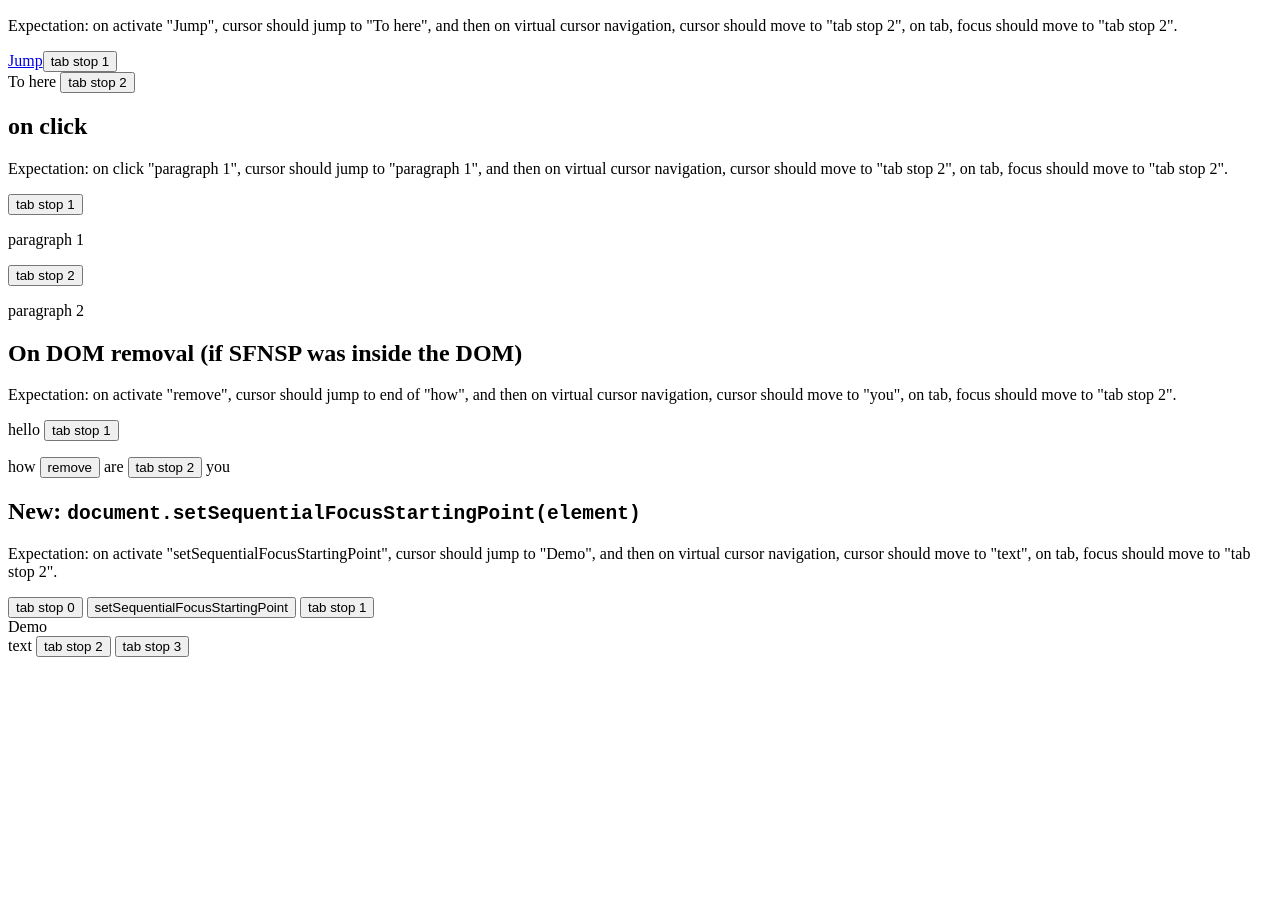
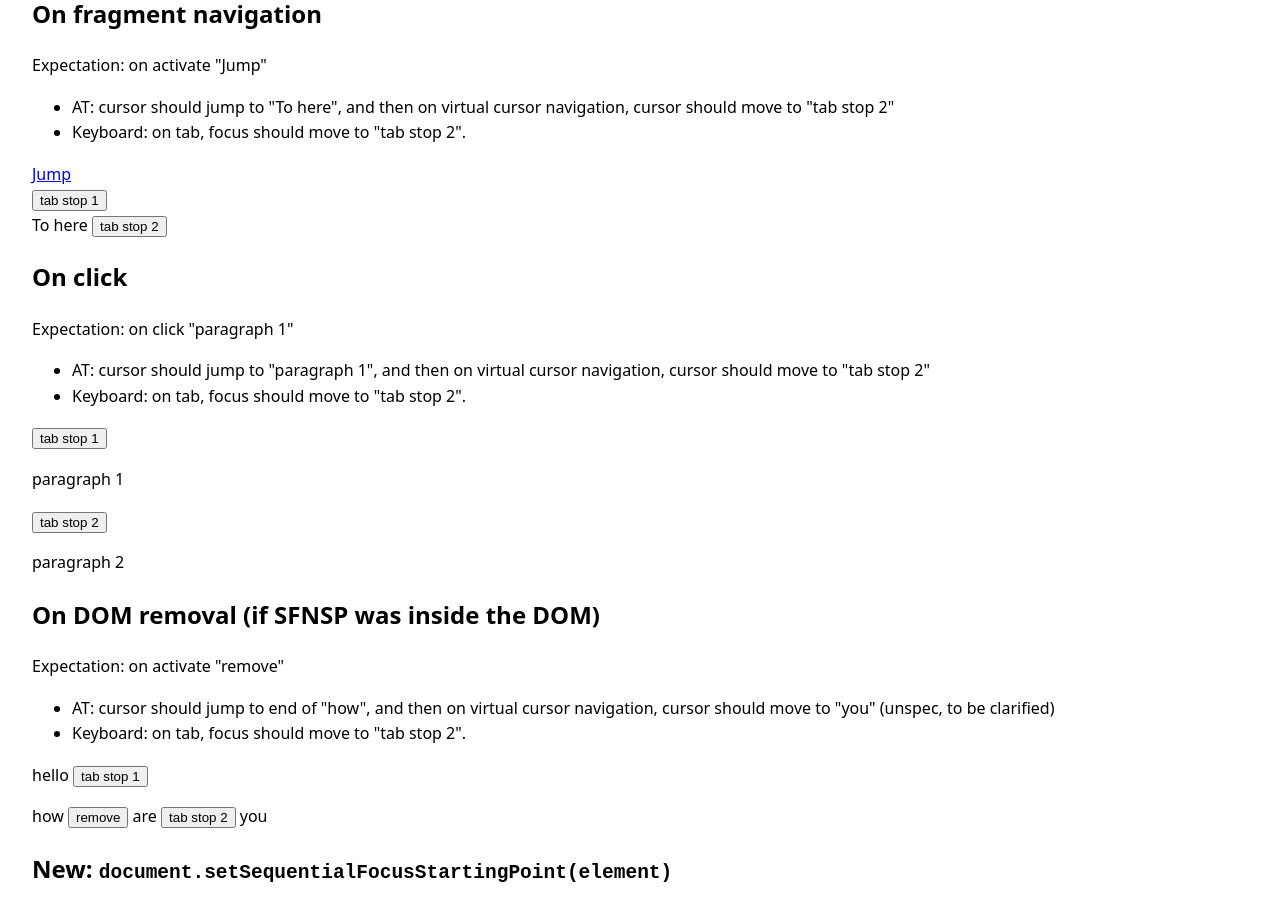
Before and after one commit to muan/sfnsp, a plain HTML site: page index.html in a window 1280 px wide. Shown: the part 110-1016 px from the top of the page. Before the commit the page ends 800 px from the top, so only its background shows below. Drawn offline with Linux system fonts and the light colour scheme.

Commit message:
General improvements

```diff
--- a/index.html
+++ b/index.html
@@ -4,22 +4,44 @@
   <meta charset="UTF-8">
   <meta name="viewport" content="width=device-width, initial-scale=1.0">
   <title>Sequential focus navigation start point</title>
+  <style>
+    body {
+      padding: 2em;
+      margin: 0;
+      line-height: 1.6;
+      font-family: system-ui, -apple-system, BlinkMacSystemFont, 'Segoe UI', Roboto, Oxygen, Ubuntu, Cantarell, 'Open Sans', 'Helvetica Neue', sans-serif;
+    }
+
+    h1 { margin-top: 0; }
+  </style>
 </head>
 <body>
   <h1>Sequential focus navigation start point</h1>
 
   <h2>On fragment navigation</h2>
-  <p>Expectation: on activate "Jump", cursor should jump to "To here", and then on virtual cursor navigation, cursor should move to "tab stop 2", on tab, focus should move to "tab stop 2".</p>
-  <a href="#jump">Jump</a><button>tab stop 1</button>
+  <p>Expectation: on activate "Jump"</p>
+    <ul>
+    <li>AT: cursor should jump to "To here", and then on virtual cursor navigation, cursor should move to "tab stop 2"</li>
+    <li>Keyboard: on tab, focus should move to "tab stop 2".</li>
+  </ul>
+  <a href="#jump">Jump</a><br><button>tab stop 1</button>
   <div id="jump">To here <button>tab stop 2</button></div>
-  <h2>on click </h2>
-  <p>Expectation: on click "paragraph 1", cursor should jump to "paragraph 1", and then on virtual cursor navigation, cursor should move to "tab stop 2", on tab, focus should move to "tab stop 2".</p>
+  <h2>On click </h2>
+  <p>Expectation: on click "paragraph 1"</p>
+  <ul>
+    <li>AT: cursor should jump to "paragraph 1", and then on virtual cursor navigation, cursor should move to "tab stop 2"</li>
+    <li>Keyboard: on tab, focus should move to "tab stop 2".</li>
+  </ul>
   <button>tab stop 1</button>
   <p>paragraph 1</p>
   <button>tab stop 2</button>
   <p>paragraph 2</p>
   <h2>On DOM removal (if SFNSP was inside the DOM)</h2>
-  <p>Expectation: on activate "remove", cursor should jump to end of "how", and then on virtual cursor navigation, cursor should move to "you", on tab, focus should move to "tab stop 2".</p>
+  <p>Expectation: on activate "remove"</p>
+    <ul>
+    <li>AT: cursor should jump to end of "how", and then on virtual cursor navigation, cursor should move to "you" (unspec, to be clarified)</li>
+    <li>Keyboard: on tab, focus should move to "tab stop 2".</li>
+  </ul>
 
   <p>
     hello
@@ -35,7 +57,11 @@
 
   <h2>New: <code>document.setSequentialFocusStartingPoint(element)</code></h2>
 
-  <p>Expectation: on activate "setSequentialFocusStartingPoint", cursor should jump to "Demo", and then on virtual cursor navigation, cursor should move to "text", on tab, focus should move to "tab stop 2".</p>
+  <p>Expectation: on activate "setSequentialFocusStartingPoint"</p>
+  <ul>
+    <li>AT: cursor should jump to "Demo", and then on virtual cursor navigation, cursor should move to "text"</li>
+    <li>Keyboard: on tab, focus should move to "tab stop 2".</li>
+  </ul>
   <button>tab stop 0</button>
   <button id="set">setSequentialFocusStartingPoint</button>
   <button>tab stop 1</button>
```
Also changed, not shown: selection.html (+10 -0 lines), test.html (+12 -5 lines).
